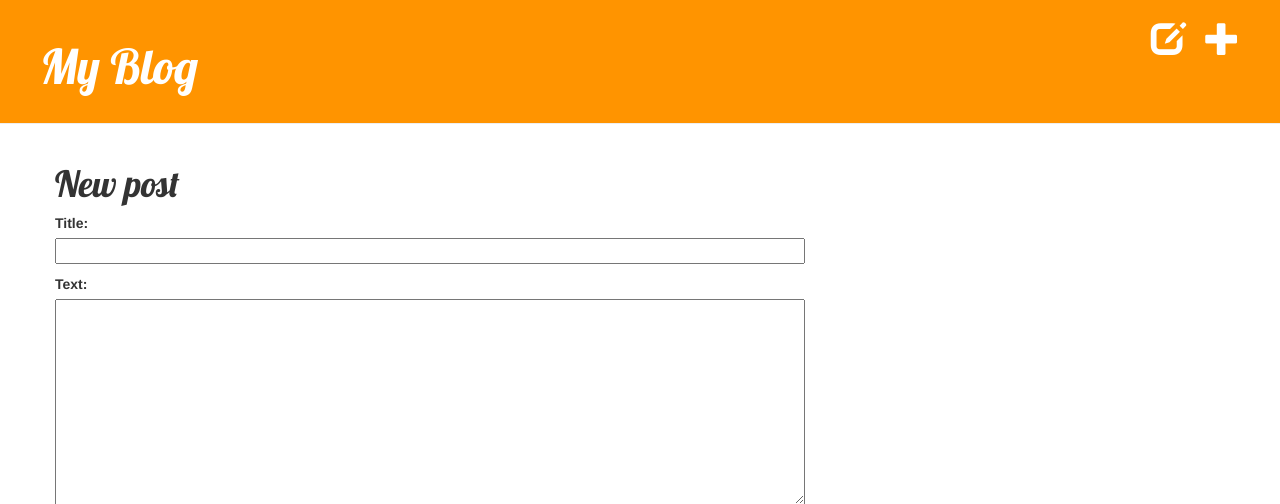
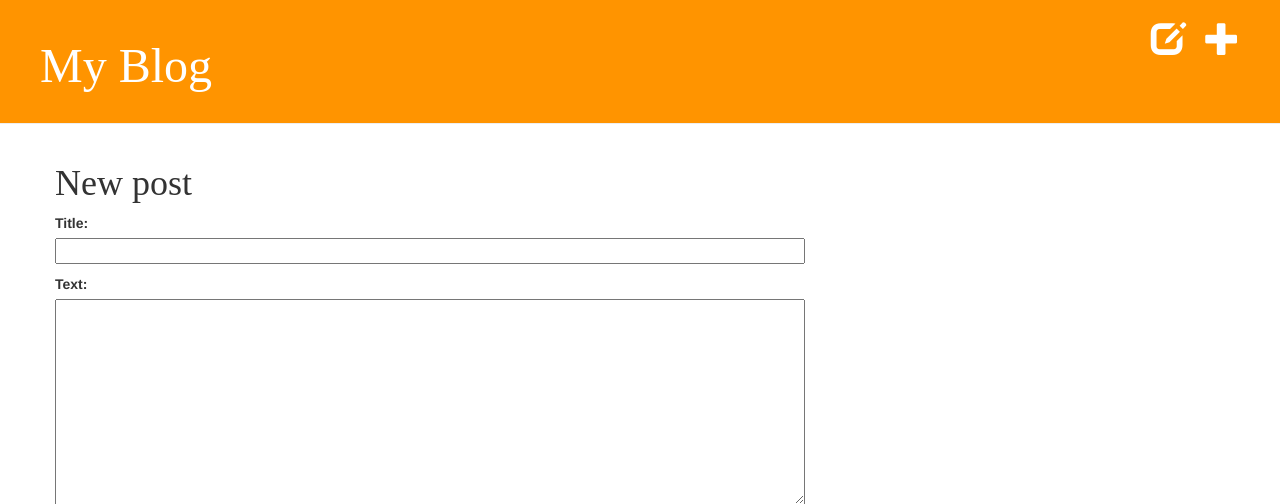
Before and after one commit to iamneha/My-First-Blog, a Django app: page /post/new/ in a window 1280 px wide. Shown: the top 504 px of the page. Run offline with Django 3.2, Linux system fonts and the light colour scheme; some libraries are stand-ins or nearby versions.

Commit message:
Small changes

```diff
--- a/blog/static/css/blog.css
+++ b/blog/static/css/blog.css
@@ -11,11 +11,11 @@
 }
 
 .content {
-    margin-left: 40px;
+    margin-left: 40px ;
 }
 
 h1, h2, h3, h4 {
-    font-family: 'Lobster', cursive;
+    font-family: 'Bookman Old Style', serif;
 }
 
 .date {
--- a/blog/templates/blog/base.html
+++ b/blog/templates/blog/base.html
@@ -14,8 +14,8 @@
 	{% if user.is_authenticated %}
 	<a href="{% url 'post_new' %}" class="top-menu"><span class="glyphicon glyphicon-plus"></span></a>
 	{% endif %}
-
-	<a href="{% url 'blog.views.post_new' %}" class="top-menu"><span class="glyphicon glyphicon-plus"></span></a>
+	<center>
+	<a href="{% url 'blog.views.post_new' %}" class="top-menu"><span class="glyphicon glyphicon-plus"></span></a> </center>
 	<a href="{% url 'post_draft_list' %}" class="top-menu"><span class="glyphicon glyphicon-edit"></span></a>
         <h1><a href="/">My Blog</a></h1>
     </div>
```
